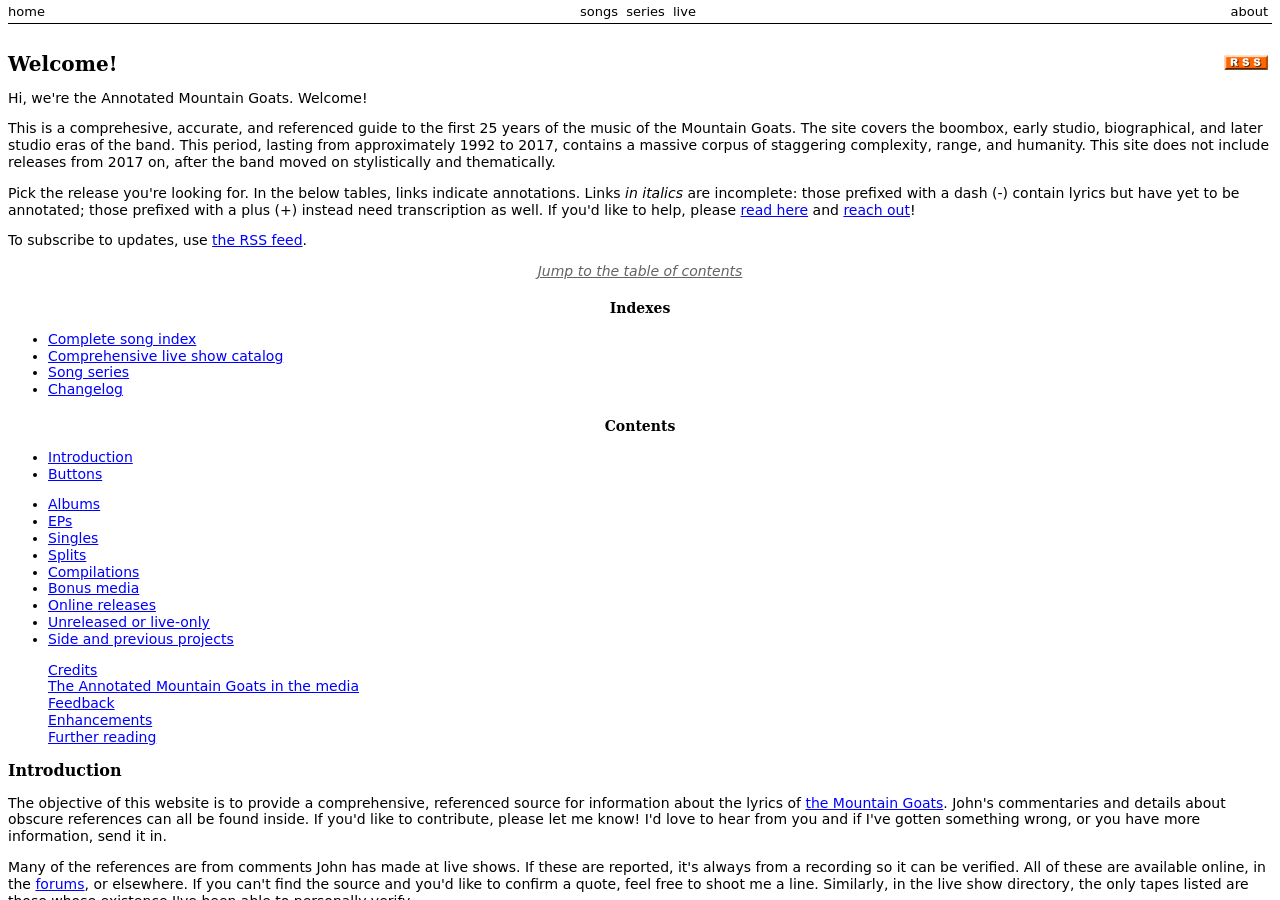
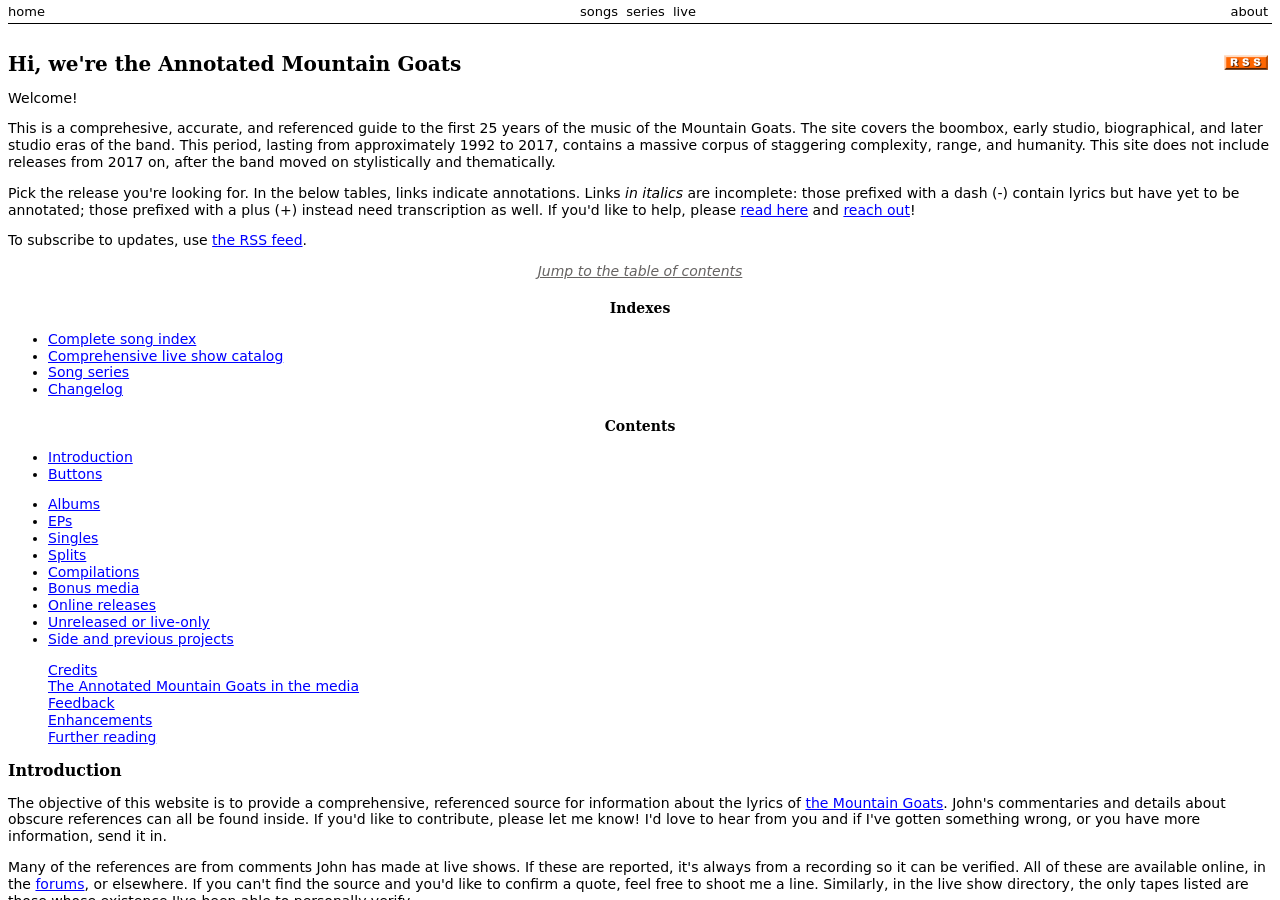
Before and after one commit to annotatedtmg/annotatedtmg, a Jekyll site: the page built from tmg/index.md, in a window 1280 px wide and 900 px high. Built offline with Jekyll 4.4.1, drawn with Linux system fonts in a browser that asks for light colours.

Commit message:
Hi, we're the Mountain Goats

```diff
--- a/tmg/index.md
+++ b/tmg/index.md
@@ -10,9 +10,9 @@
 
 [![RSS](media/rss.png){: .rss }](./tmg-rss.xml)
 
-# Welcome! #
+# Hi, we're the Annotated Mountain Goats #
 
-Hi, we're the Annotated Mountain Goats. Welcome!
+Welcome!
 
 This is a comprehesive, accurate, and referenced guide to the first 25 years
 of the music of the Mountain Goats. The site covers the boombox, early studio,
```
